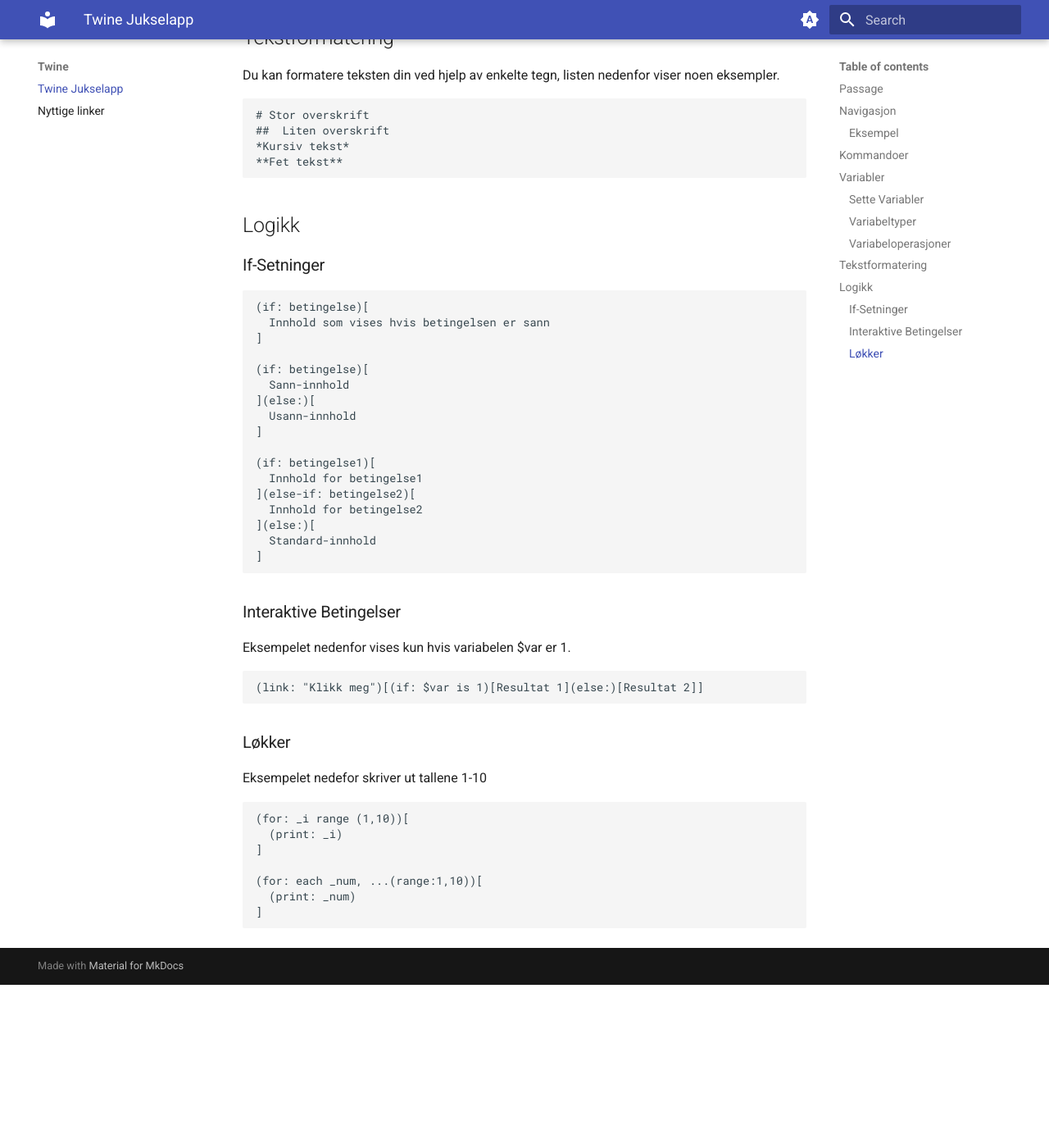
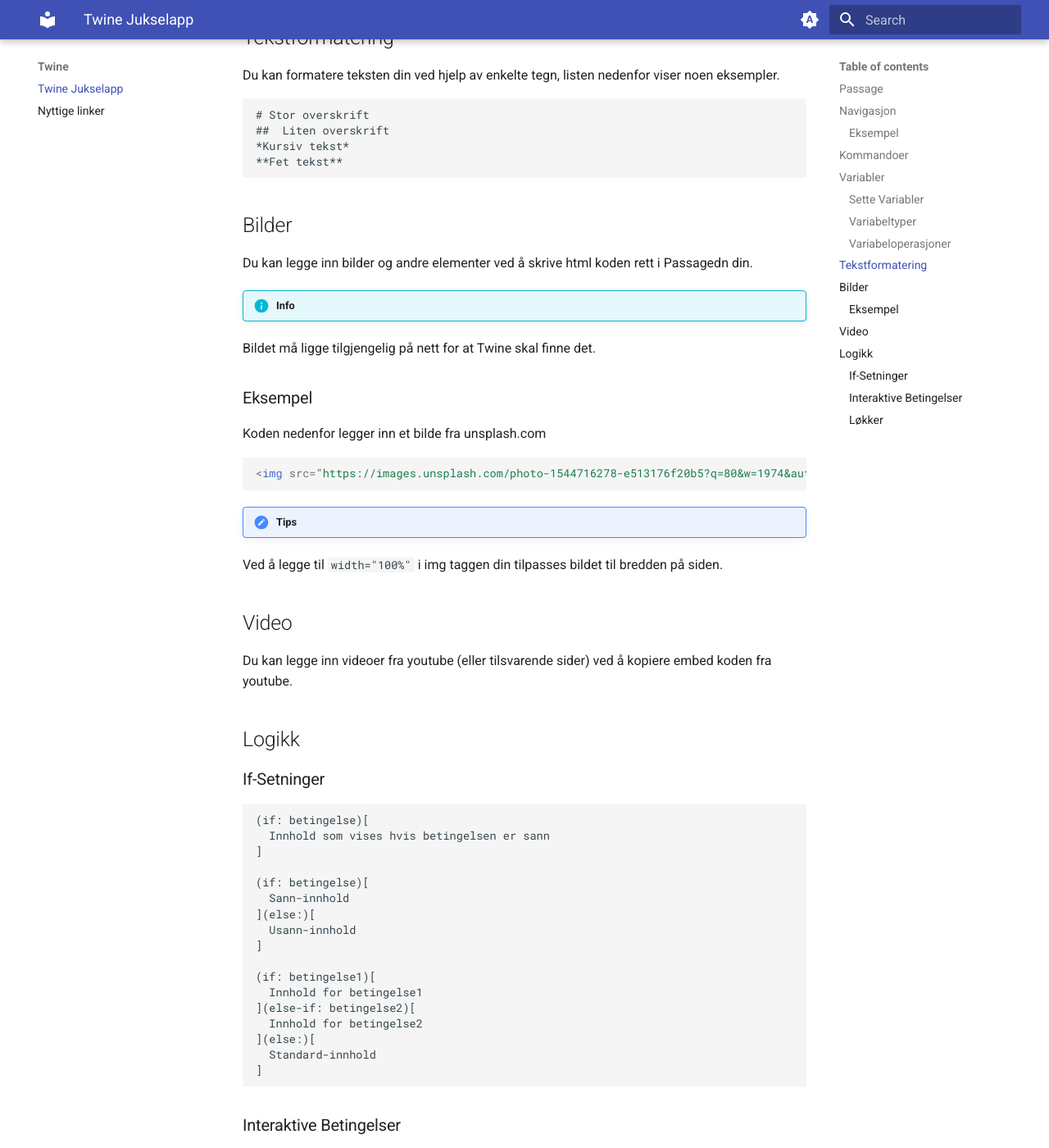
Before and after one commit to tor30122/Twine, an MkDocs documentation site: the page built from docs/index.md, in a window 1280 px wide and 1400 px high, scrolled down 1966 px. Shown: the whole window at 82% size. Built offline with MkDocs 1.6.1 and Material for MkDocs 9.7.7, drawn with Linux system fonts in a browser that asks for light colours; before the commit the page ends 3167 px from its top, so only the background shows below that.

Commit message:
La inn bilde og video

````diff
--- a/docs/index.md
+++ b/docs/index.md
@@ -69,6 +69,30 @@
 **Fet tekst**
 ```
 
+## Bilder
+
+Du kan legge inn bilder og andre elementer ved å skrive html koden rett i Passagedn din.
+
+!!! info
+
+  Bildet må ligge tilgjengelig på nett for at Twine skal finne det.
+
+### Eksempel
+
+Koden nedenfor legger inn et bilde fra unsplash.com
+
+```html
+<img src="https://images.unsplash.com/photo-1544716278-e513176f20b5?q=80&w=1974&auto=format&fit=crop&ixlib=rb-4.0.3&ixid=M3wxMjA3fDB8MHxwaG90by1wYWdlfHx8fGVufDB8fHx8fA%3D%3D width=100%>
+```
+
+!!! Tips
+
+  Ved å legge til `width="100%"` i img taggen din tilpasses bildet til bredden på siden.
+
+## Video
+
+Du kan legge inn videoer fra youtube (eller tilsvarende sider) ved å kopiere embed koden fra youtube.
+
 ## Logikk
 
 ### If-Setninger
````
